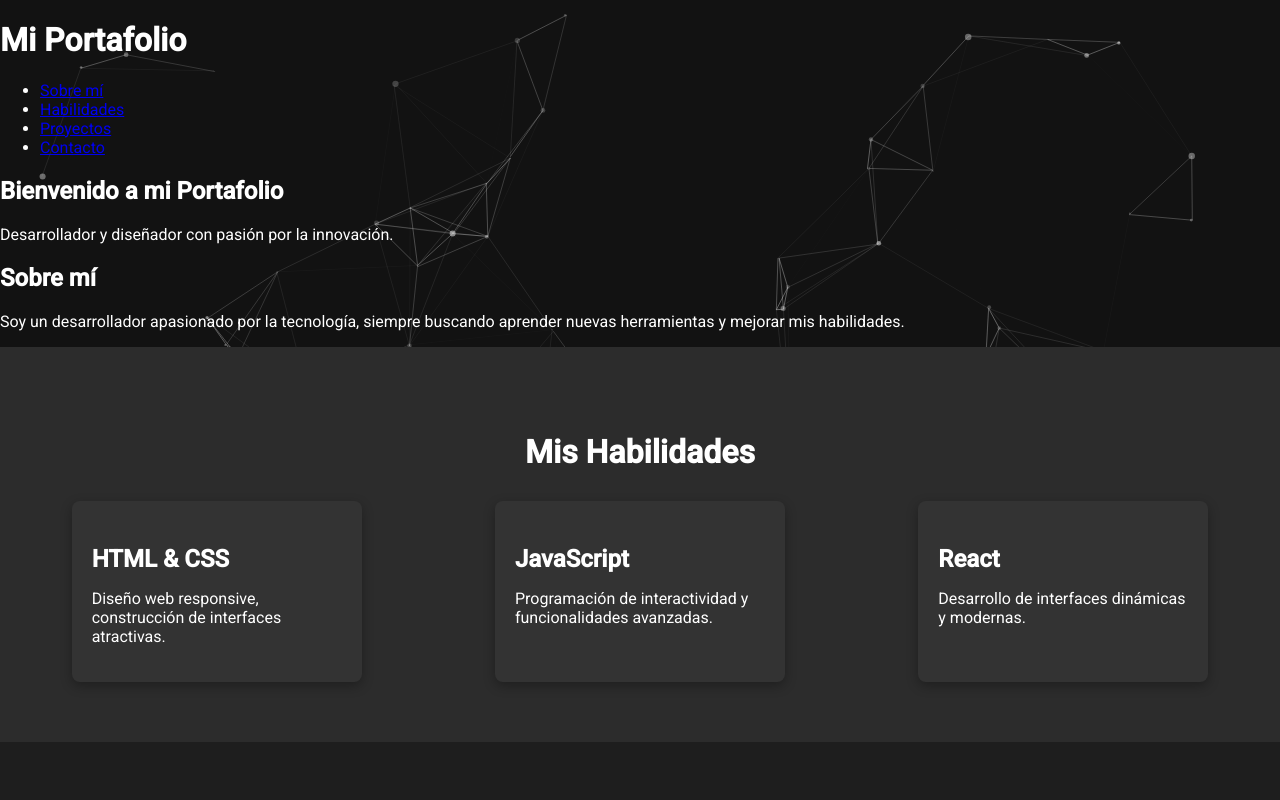
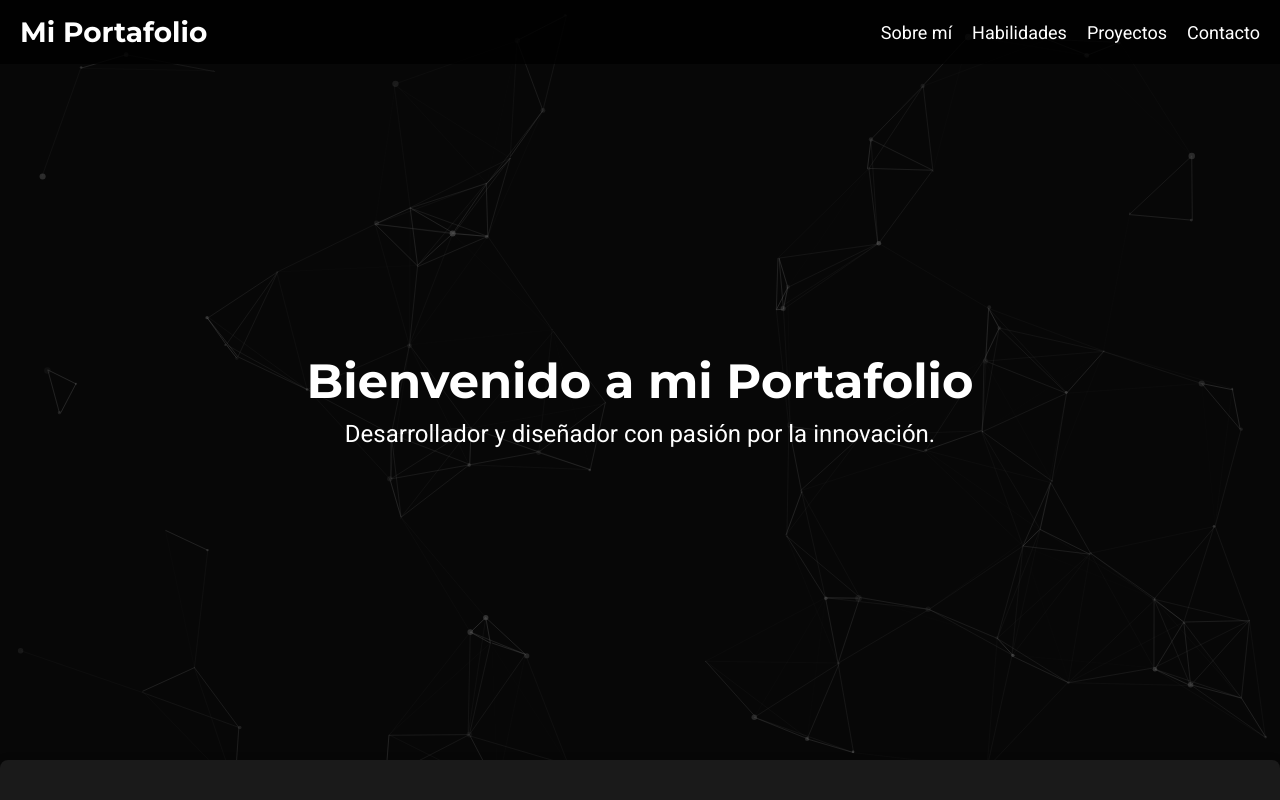
Before and after one commit to alexis054/portfolio, a plain HTML site: page index.html in a window 1280 px wide. Shown: the top 800 px of the page. Drawn offline with nearby package versions, Linux system fonts and the light colour scheme; animation ran at ten frames a second.

Commit message:
Update styles.css

```diff
--- a/styles.css
+++ b/styles.css
@@ -1,14 +1,11 @@
-/* Estilos generales */
-body {
-    font-family: 'Roboto', sans-serif;
+/* Reset de estilos */
+* {
     margin: 0;
     padding: 0;
-    overflow-x: hidden;
-    color: white;
-    background: #121212;
+    box-sizing: border-box;
 }
 
-/* Fondo de partículas */
+/* Fondo interactivo de partículas */
 #particles-js {
     position: absolute;
     top: 0;
@@ -18,27 +15,87 @@ body {
     z-index: -1;
 }
 
-/* Sección de bienvenida */
-.welcome {
+/* Fuentes y estilos generales */
+body {
+    font-family: 'Roboto', sans-serif;
+    background: #121212; /* Fondo oscuro */
+    color: #ffffff;
+}
+
+/* Cabecera */
+.header {
+    position: fixed;
+    top: 0;
+    width: 100%;
+    background: rgba(0, 0, 0, 0.8);
+    color: white;
+    padding: 15px 0;
+    z-index: 1000;
+}
+.header-content {
+    display: flex;
+    justify-content: space-between;
+    align-items: center;
+    padding: 0 20px;
+}
+.header h1 {
+    font-family: 'Montserrat', sans-serif;
+    font-size: 28px;
+}
+.header nav ul {
+    list-style: none;
+    display: flex;
+}
+.header nav ul li {
+    margin-left: 20px;
+}
+.header nav ul li a {
+    color: white;
+    text-decoration: none;
+    font-size: 18px;
+    transition: color 0.3s ease;
+}
+.header nav ul li a:hover {
+    color: #ff6f61;
+}
+
+/* Sección hero */
+.hero {
+    background: rgba(0, 0, 0, 0.6); /* Fondo oscuro con opacidad */
+    height: 100vh;
+    display: flex;
+    justify-content: center;
+    align-items: center;
+    color: white;
     text-align: center;
-    padding: 100px 20px;
-    background: linear-gradient(135deg, #1a1a1a, #333);
+    animation: fadeIn 2s ease-in-out;
 }
-.welcome h1 {
+.hero-text h2 {
     font-size: 48px;
-    margin: 0;
+    font-family: 'Montserrat', sans-serif;
+    margin-bottom: 10px;
 }
-.welcome p {
+.hero-text p {
     font-size: 24px;
+}
+
+/* Sección de sobre mí */
+.about {
+    padding: 60px 20px;
+    text-align: center;
+    background-color: #1a1a1a;
+    box-shadow: 0 4px 12px rgba(0, 0, 0, 0.3);
+    margin-top: -40px;
+    border-radius: 8px;
 }
 
 /* Sección de habilidades */
 .skills {
     background: #2c2c2c;
-    padding: 60px 20px;
+    padding: 50px 20px;
+    text-align: center;
 }
 .skills h2 {
-    text-align: center;
     margin-bottom: 30px;
     font-size: 32px;
 }
```
